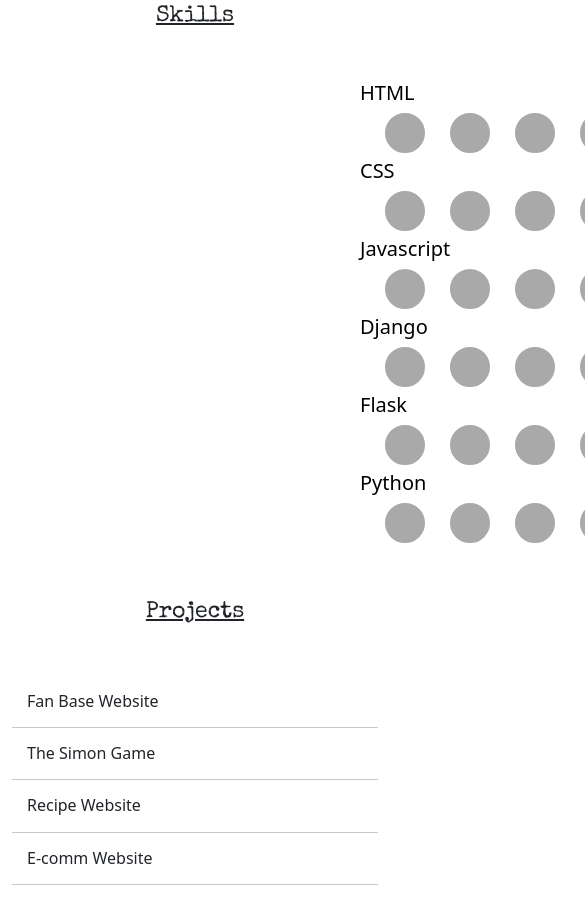
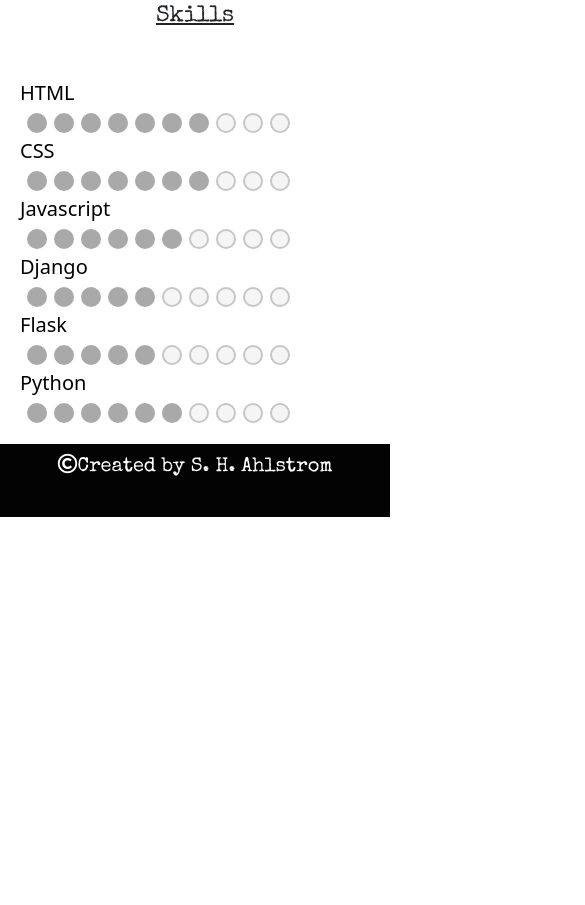
Before and after one commit to ShawnAhls/My-Portfolio, a plain HTML site: page index.html in a window 390 px wide. Shown: the part 1000-1905 px from the top of the page, 585 px wide, since content can reach past the window. After the commit the page ends 1517 px from the top, so only its background shows below. Drawn offline with nearby package versions, Linux system fonts and the light colour scheme.

Commit message:
working on the media queries

```diff
--- a/index.html
+++ b/index.html
@@ -63,7 +63,7 @@
 
     <section>
         <h3 id='skills'><u>Skills</u></h3>
-        <div class='skills'>
+        <div class='contianer-fluid skills'>
             <div>
                 <h5><a href="https://en.wikipedia.org/wiki/HTML" target=-blank>HTML</a></h5>
                 <div class='bar'>
@@ -161,7 +161,7 @@
 
     <!-- Projects Starts -->
 
-    <section>
+    <!-- <section>
         <h3 id='projects'><u>Projects</u></h3>
         <div class='container-fluid'>
             <div class='row'>
@@ -177,12 +177,12 @@
                 </div>
             </div>
         </div>
-    </section>
+    </section> -->
 
     <!-- Projects Ends -->
 
     <!-- Contact Starts -->
-    <section>
+    <!-- <section>
         <h3 id='contact'><u>Reach out to me</u></h3>
         <div class='container-fluid'>
             <form>
@@ -195,13 +195,13 @@
                     <label for="subject">Subject </label>
                     <input type="text" id="subject" name="subject" placeholder="Subject" required></br>
                     <label for="textarea">
-                    <textarea name="" id="" cols="100" rows="5" placeholder='Please write your message...' required></textarea>
+                    <textarea name="" id="" cols="10" rows="5" placeholder='Please write your message...' required></textarea>
                     </label></br>
                     <button type="submit" class="submit">Send</button>
                 </section>
             </form>
         </div>
-    </section>
+    </section> -->
 
     <!-- Contact Ends-->
 
--- a/style.css
+++ b/style.css
@@ -121,7 +121,6 @@
     border: 2px solid rgb(199, 198, 198);
 }
 
-
 /*----skills ends----*/
 
 /*----contact starts----*/
@@ -180,7 +179,6 @@
     margin-top: 10px;
 }
 
-
 footer p i{
     font-family: Special Elite;
     font-size: 20px;
@@ -188,5 +186,76 @@
     margin-top: 10px;
 }
 
+/*----footer ends----*/
 
-/*----footer ends----*/
+/*----Media Queries starts----*/
+
+@media (min-width: 320px) {
+    /*----skills starts----*/
+
+h6 {
+    margin: 15px;
+}
+
+.skills {
+    margin-left: 20px;
+    margin-bottom: 15px;
+}
+
+a {
+   color: black;
+   text-decoration: none;
+   border: 2px;
+}
+
+a:hover {
+   color: darkgrey;
+   text-decoration: none;
+   border: 2px;
+}
+
+.bar {
+    display: inline-flex;
+}
+
+.circle {
+    margin-left: 7px;
+    height: 20px;
+    width: 20px;
+    border-radius: 50%;
+    background-color: darkgray;
+    border: 2px solid darkgray;
+}
+
+.circle1 {
+    margin-left: 7px;
+    height: 20px;
+    width: 20px;
+    border-radius: 50%;
+    background-color: whitesmoke;
+    border: 2px solid rgb(199, 198, 198);
+}
+
+/*----skills ends----*/
+
+}
+
+@media (min-width: 575px) {
+
+}
+
+@media (min-width: 768px) {
+
+}
+
+@media (min-width: 992px) {
+
+}
+
+@media (min-width: 1200px) {
+
+}
+
+@media (min-width: 2560px) {
+
+}
```
